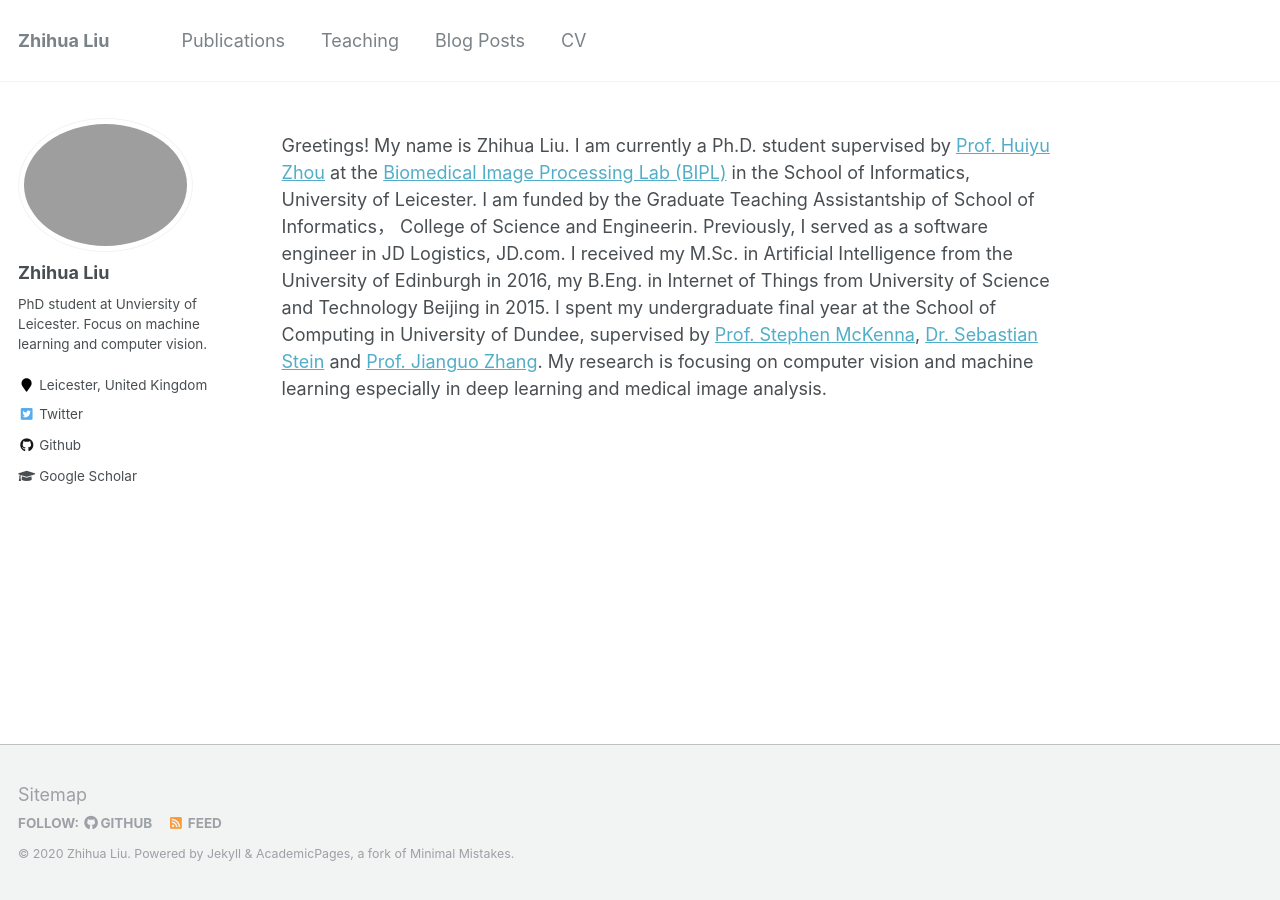
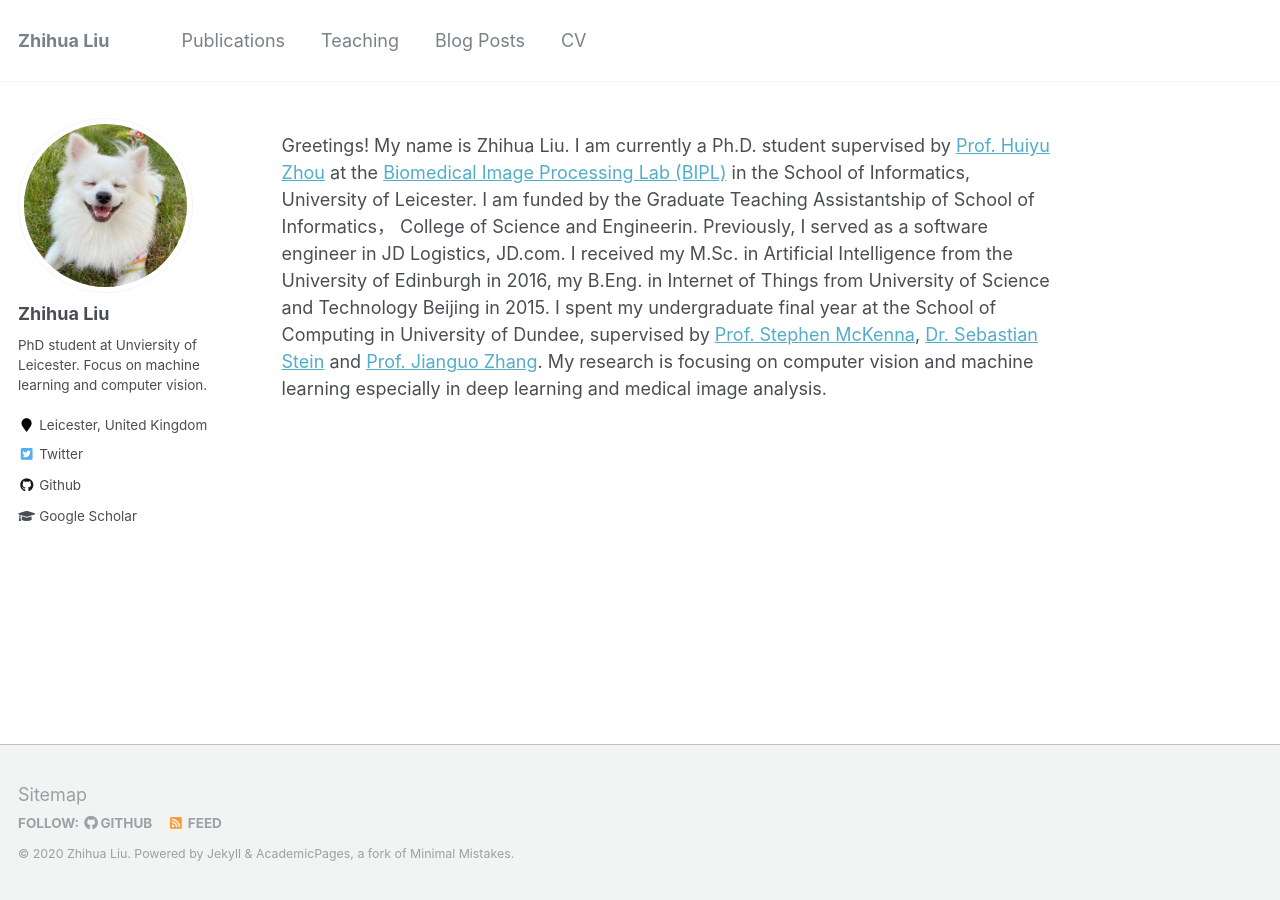
Before and after one commit to ZhihuaLiuEd/ZhihuaLiuEd.github.io, a Jekyll site: the page built from _pages/about.md, in a window 1280 px wide. Built offline with Jekyll 4.4.1, drawn with Linux system fonts in a browser that asks for light colours.

Commit message:
Update _config.yml
update icon

```diff
--- a/_config.yml
+++ b/_config.yml
@@ -81,7 +81,7 @@ analytics:
 # Site Author
 author:
   name             : "Zhihua Liu"
-  avatar           : "zhihua_liu_icon.png"
+  avatar           : "zhihua_liu_icon.jpg"
   bio              : "PhD student at Unviersity of Leicester. Focus on machine learning and computer vision."
   location         : "Leicester, United Kingdom"
   employer         :
```
